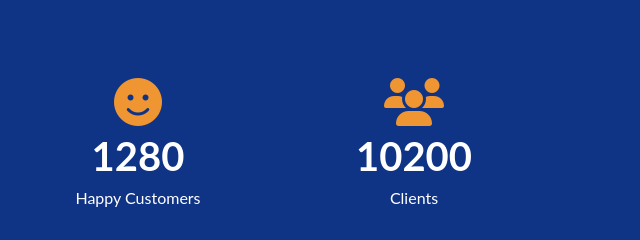
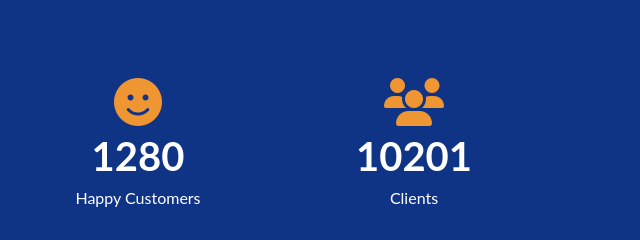
Before and after one commit to Swastikyadav/camping2, a website: page about.html in a window 1280 px wide. Shown: the part 1640-1880 px from the top of the page, 640-1280 px from the left. Drawn offline with Linux system fonts and the light colour scheme.

```diff
--- a/about.html
+++ b/about.html
@@ -106,7 +106,7 @@
                         </div>
                         <div class="part1 text-center">
                             <i class="fas fa-users main_icon"></i>
-                            <h2>10200</h2>
+                            <h2>10201</h2>
                             <p>Clients</p>
                         </div>
                     </div>
```
